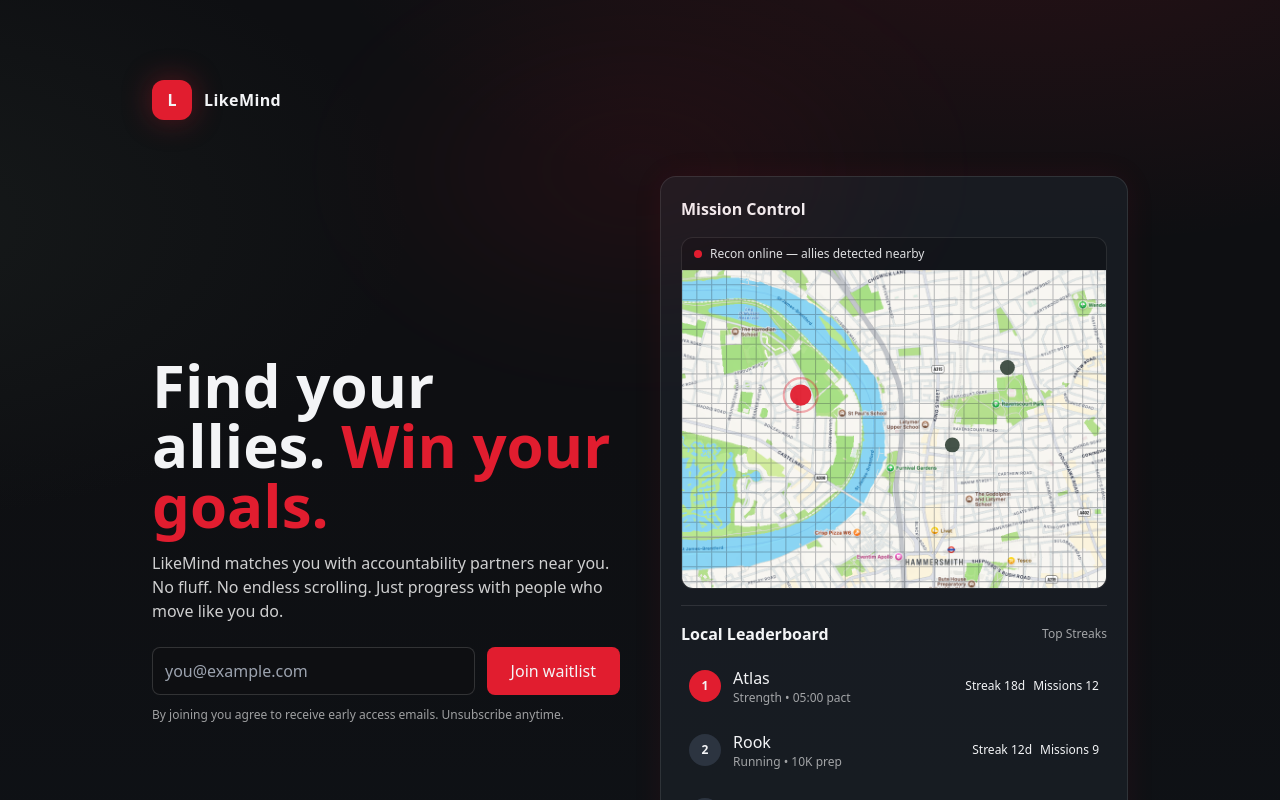
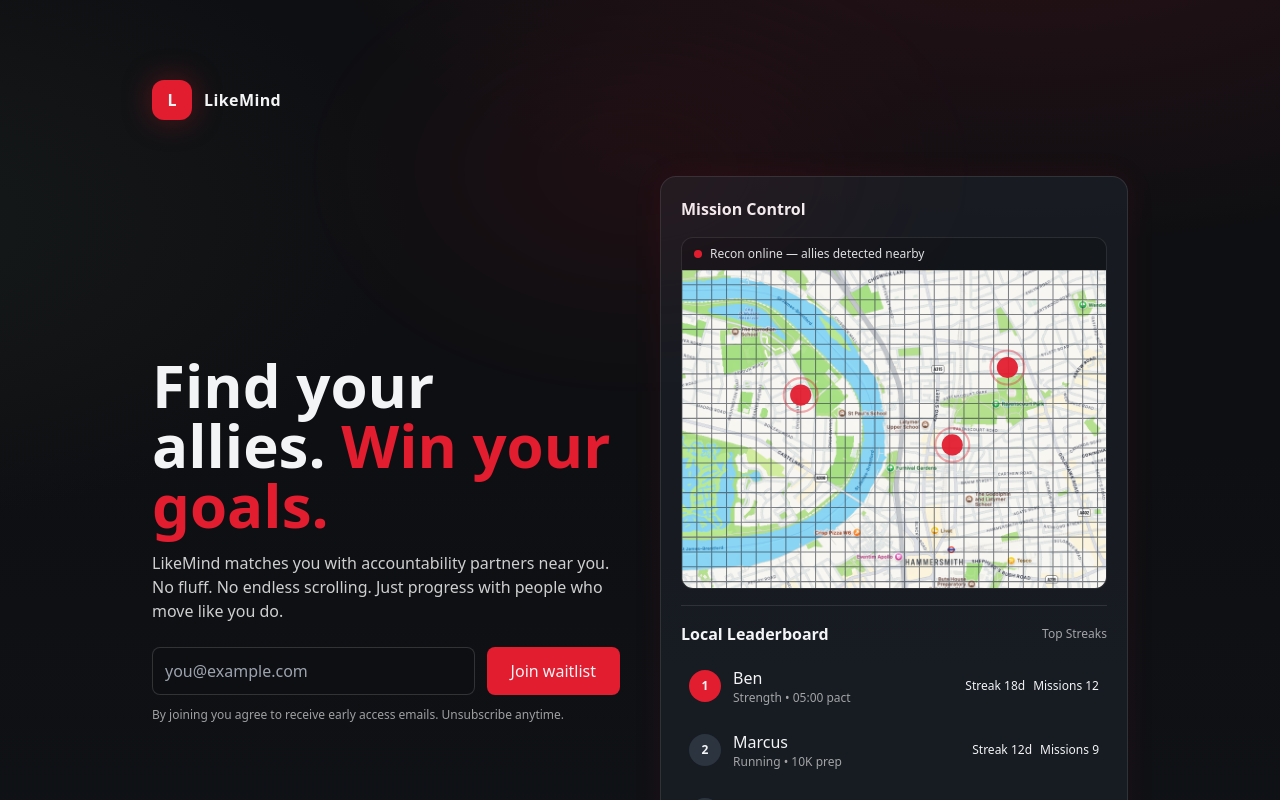
Before and after one commit to chare1s/likemind-landing, a Next.js app: page / in a window 1280 px wide. Shown: the top 800 px of the page. Built offline with nearby package versions, Linux system fonts and the light colour scheme.

Commit message:
Overlay grid + ally pins on map image

```diff
--- a/app/page.tsx
+++ b/app/page.tsx
@@ -93,7 +93,7 @@ export default function Home() {
                 <img src="/map-placeholder.png" alt="Map preview" className="absolute inset-0 h-full w-full object-cover" />
 
                 {/* Grid overlay */}
-                <svg className="absolute inset-0 h-full w-full opacity-30 pointer-events-none" viewBox="0 0 400 300" preserveAspectRatio="none">
+                <svg className="absolute inset-0 h-full w-full opacity-60 pointer-events-none" viewBox="0 0 400 300" preserveAspectRatio="none">
                   {Array.from({ length: 30 }).map((_, i) => (
                     <line key={`v-${i}`} x1={i * 14} x2={i * 14} y1="0" y2="300" stroke="#2C3440" strokeWidth="1" />
                   ))}
@@ -109,10 +109,13 @@ export default function Home() {
                     <circle cx="112" cy="118" r="10" fill="#E11D2F" opacity="0.95" />
                     <circle cx="112" cy="118" r="16" fill="none" stroke="#E11D2F" strokeOpacity="0.35" strokeWidth="2" />
                   </g>
-                  {/* Secondary allies (green-toned) */}
                   <g>
-                    <circle cx="255" cy="165" r="7" fill="#3B4A3F" opacity="0.95" />
-                    <circle cx="307" cy="92" r="7" fill="#3B4A3F" opacity="0.95" />
+                    <circle cx="255" cy="165" r="10" fill="#E11D2F" opacity="0.95" />
+                    <circle cx="255" cy="165" r="16" fill="none" stroke="#E11D2F" strokeOpacity="0.35" strokeWidth="2" />
+                  </g>
+                  <g>
+                    <circle cx="307" cy="92" r="10" fill="#E11D2F" opacity="0.95" />
+                    <circle cx="307" cy="92" r="16" fill="none" stroke="#E11D2F" strokeOpacity="0.35" strokeWidth="2" />
                   </g>
                 </svg>
               </div>
@@ -133,7 +136,7 @@ export default function Home() {
                   <div className="flex items-center gap-3">
                     <div className="h-8 w-8 rounded-full bg-[#E11D2F] grid place-content-center text-xs font-bold">1</div>
                     <div>
-                      <div className="font-medium">Atlas</div>
+                      <div className="font-medium">Ben</div>
                       <div className="text-xs text-white/60">Strength • 05:00 pact</div>
                     </div>
                   </div>
@@ -147,7 +150,7 @@ export default function Home() {
                   <div className="flex items-center gap-3">
                     <div className="h-8 w-8 rounded-full bg-[#2C3440] grid place-content-center text-xs font-bold">2</div>
                     <div>
-                      <div className="font-medium">Rook</div>
+                      <div className="font-medium">Marcus</div>
                       <div className="text-xs text-white/60">Running • 10K prep</div>
                     </div>
                   </div>
@@ -161,7 +164,7 @@ export default function Home() {
                   <div className="flex items-center gap-3">
                     <div className="h-8 w-8 rounded-full bg-[#2C3440] grid place-content-center text-xs font-bold">3</div>
                     <div>
-                      <div className="font-medium">Sable</div>
+                      <div className="font-medium">Nathan</div>
                       <div className="text-xs text-white/60">Study • Night shift</div>
                     </div>
                   </div>
```
